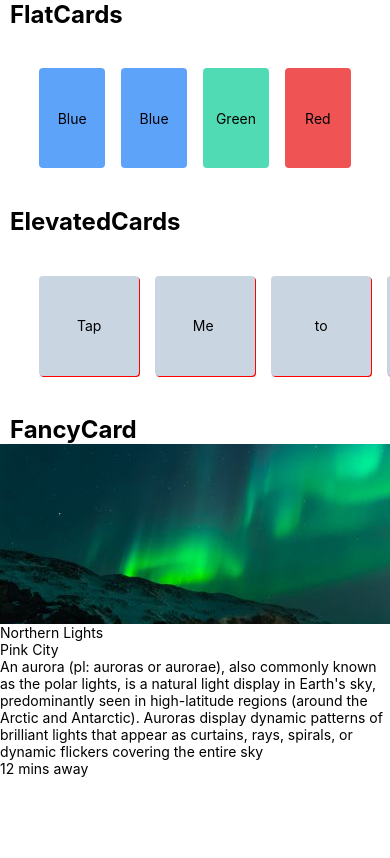
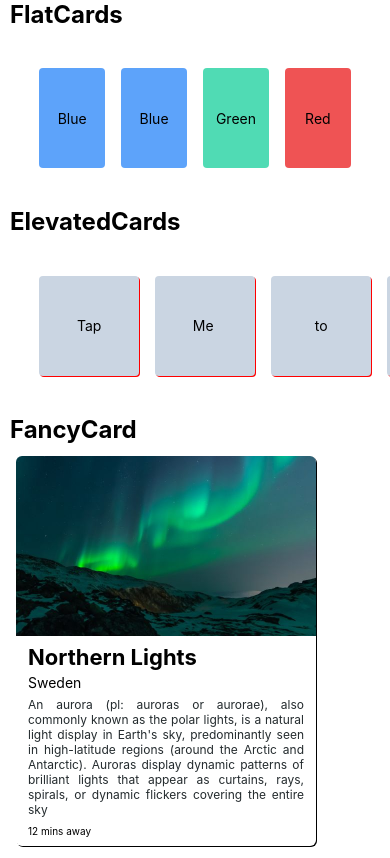
Before and after one commit to SpaceCoder123/ReactNative, a React Native app in the folder secondProjectStyles/: screen / in a window 390 px wide. Built offline with nearby package versions, Linux system fonts and the light colour scheme.

Commit message:
Card Design Changes

```diff
--- a/secondProjectStyles/components/FancyCard.tsx
+++ b/secondProjectStyles/components/FancyCard.tsx
@@ -7,21 +7,23 @@ const FancyCard = () => {
   return (
     <View>
       <Text style={styles.headingText}>FancyCard</Text>
+      <View style={[styles.card, styles.cardElevation]}>
         <Image
           source={require("../assets/images/northernLights.jpg")}
           style={styles.cardImage}
         />
         <View style={styles.cardBody}>
           <Text style={styles.cardTitle}>Northern Lights</Text>
-        <Text style={styles.cardLabel}>Pink City</Text>
+          <Text style={styles.cardLabel}>Sweden</Text>
           <Text style={styles.cardDescription}>
             An aurora (pl: auroras or aurorae), also commonly known as the polar
-          lights, is a natural light display in Earth's sky, predominantly seen
-          in high-latitude regions (around the Arctic and Antarctic). Auroras
-          display dynamic patterns of brilliant lights that appear as curtains,
-          rays, spirals, or dynamic flickers covering the entire sky
+            lights, is a natural light display in Earth's sky, predominantly
+            seen in high-latitude regions (around the Arctic and Antarctic).
+            Auroras display dynamic patterns of brilliant lights that appear as
+            curtains, rays, spirals, or dynamic flickers covering the entire sky
           </Text>
           <Text style={styles.cardFooter}>12 mins away</Text>
+        </View>
       </View>
     </View>
   );
@@ -34,12 +36,46 @@ const styles = StyleSheet.create({
     fontWeight: "bold",
     paddingHorizontal: 10,
   },
+  card: {
+    width: 300,
+    height: 390,
+    borderRadius: 6,
+    marginVertical: 12,
+    marginHorizontal: 16,
+  },
+  cardElevation: {
+    backgroundColor: "#FFFFFF",
+    color: "#000000",
+    elevation: 3,
+    shadowOffset: {
+      width: 1,
+      height: 1,
+    },
+  },
   cardImage: {
     height: 180,
+    width: "100%",
+    marginBottom: 8,
+    borderTopRightRadius: 6,
+    borderTopLeftRadius: 6,
   },
-  cardBody: {},
-  cardDescription: {},
-  cardLabel: {},
-  cardTitle: {},
-  cardFooter: {},
+  cardBody: {
+    flex: 1,
+    flexGrow: 1,
+    paddingHorizontal: 12,
+  },
+  cardDescription: {
+    color: "#242B2E",
+    fontSize: 12,
+    marginBottom: 8,
+    textAlign: "justify",
+  },
+  cardLabel: {color: "#000000", fontSize: 14, marginBottom: 6},
+  cardTitle: {
+    color: "#000000",
+    fontSize: 22,
+    fontWeight: "bold",
+    marginBottom: 4,
+  },
+  cardFooter: {color: "#000000", fontSize: 10, marginBottom: 4},
 });
```
Lines whose indentation alone changed are shown as unchanged.
